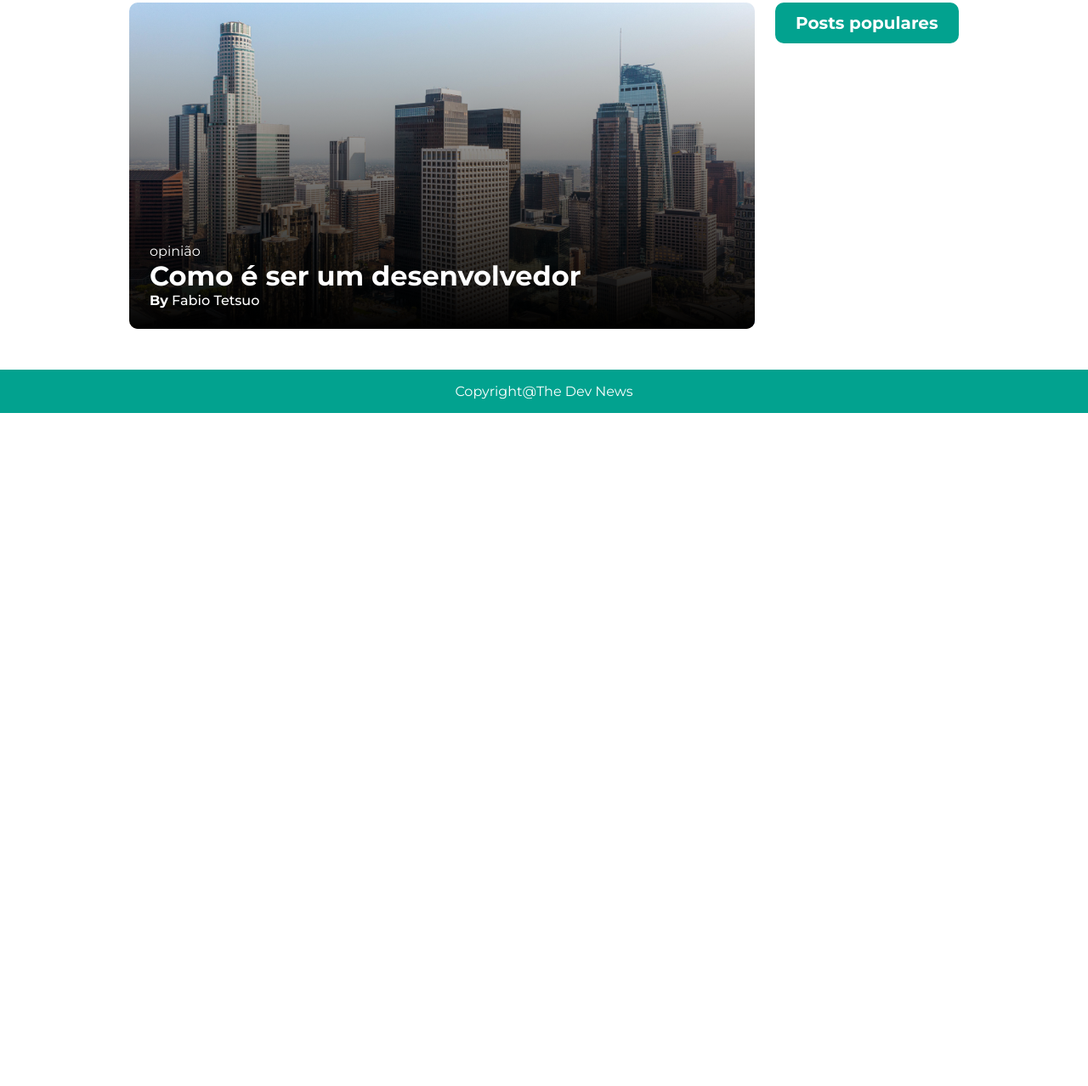
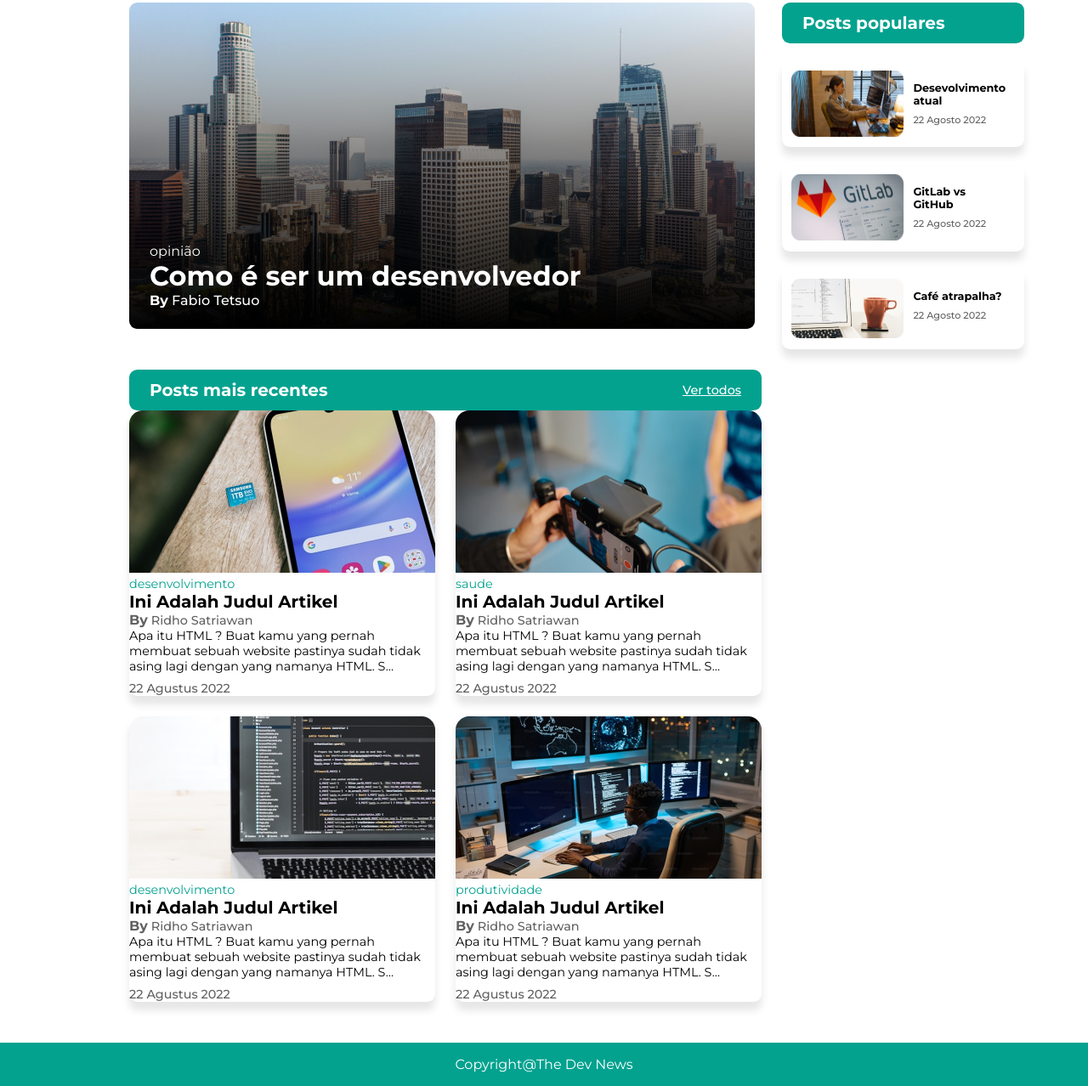
Before and after one commit to danielbricola/RID185954_Desafio02, a plain HTML site: page index.html in a window 1280 px wide. Shown: the part 116-1394 px from the top of the page at 85% size. Before the commit the page ends 800 px from the top, so only its background shows below. Drawn offline with Linux system fonts and the light colour scheme.

Commit message:
Implementation of sections

```diff
--- a/index.html
+++ b/index.html
@@ -29,7 +29,86 @@
             <header class="section-header">
                 <h2>Posts populares</h2>
             </header>
+            <div>
+                <div class="side-card">
+                    <img src="assets/image article 1.png" alt="">
+                    <div class="content-side-card">
+                        <h3>Desevolvimento atual</h3>
+                        <p class="date gray">22 Agosto 2022</p>
+                    </div>
+                </div>
+                <div class="side-card">
+                    <img src="assets/image article 2.png" alt="">
+                    <div class="content-side-card">
+                        <h3>GitLab vs GitHub</h3>
+                        <p class="date gray">22 Agosto 2022</p>
+                    </div>
+                </div>
+                <div class="side-card">
+                    <img src="assets/image article 3.png" alt="">
+                    <div class="content-side-card">
+                        <h3>Café atrapalha?</h3>
+                        <p class="date gray">22 Agosto 2022</p>
+                    </div>
+                </div>
+            </div>
+        </section>
 
+        <section class="recent-posts">
+            <header class="section-header">
+                <h2>Posts mais recentes</h2>
+                <a class="white see-more" href="#">Ver todos</a>
+            </header>
+            <div class="cards-container">
+                <div class="card">
+                    <img class="card-img" src="assets/banner image 1.png" alt="">
+                    <div class="card-content">
+                        <p class="topic">desenvolvimento</p>
+                        <h4>Ini Adalah Judul Artikel</h4>
+                        <p class="autor gray"><b>By</b> Ridho Satriawan</p>
+                        <p class="information">Apa itu HTML ? Buat kamu yang pernah membuat sebuah website pastinya
+                            sudah
+                            tidak asing lagi dengan yang namanya HTML. S…</p>
+                        <p class="date gray">22 Agustus 2022</p>
+                    </div>
+                </div>
+                <div class="card">
+                    <img class="card-img" src="assets/banner image 2.png" alt="">
+                    <div class="card-content">
+                        <p class="topic">saude</p>
+                        <h4>Ini Adalah Judul Artikel</h4>
+                        <p class="autor gray"><b>By</b> Ridho Satriawan</p>
+                        <p class="information">Apa itu HTML ? Buat kamu yang pernah membuat sebuah website pastinya
+                            sudah
+                            tidak asing lagi dengan yang namanya HTML. S…</p>
+                        <p class="date gray">22 Agustus 2022</p>
+                    </div>
+                </div>
+                <div class="card">
+                    <img class="card-img" src="assets/banner image 3.png" alt="">
+                    <div class="card-content">
+                        <p class="topic">desenvolvimento</p>
+                        <h4>Ini Adalah Judul Artikel</h4>
+                        <p class="autor gray"><b>By</b> Ridho Satriawan</p>
+                        <p class="information">Apa itu HTML ? Buat kamu yang pernah membuat sebuah website pastinya
+                            sudah
+                            tidak asing lagi dengan yang namanya HTML. S…</p>
+                        <p class="date gray">22 Agustus 2022</p>
+                    </div>
+                </div>
+                <div class="card">
+                    <img class="card-img" src="assets/banner image 4.png" alt="">
+                    <div class="card-content">
+                        <p class="topic">produtividade</p>
+                        <h4>Ini Adalah Judul Artikel</h4>
+                        <p class="autor gray"><b>By</b> Ridho Satriawan</p>
+                        <p class="information">Apa itu HTML ? Buat kamu yang pernah membuat sebuah website pastinya
+                            sudah
+                            tidak asing lagi dengan yang namanya HTML. S…</p>
+                        <p class="date gray">22 Agustus 2022</p>
+                    </div>
+                </div>
+            </div>
         </section>
     </main>
 
--- a/style.css
+++ b/style.css
@@ -43,12 +43,12 @@ main {
   height: 24rem;
   display: flex;
   align-items: flex-end;
-  border-radius: 10px;
+  border-radius: .6rem;
 }
 
 .text-block {
   z-index: 2;
-  border-radius: 10px;
+  border-radius: .6rem;
 }
 
 .gradient-overlay {
@@ -57,7 +57,7 @@ main {
   height: 100%;
   background: linear-gradient(180deg, rgba(102, 102, 102, 0) 0%, #000000 100%);
   z-index: 1;
-  border-radius: 10px;
+  border-radius: .6rem;
 }
 
 .banner-article > div {
@@ -84,11 +84,81 @@ h2 {
 }
 
 .section-header {
-  border-radius: 10px;
+  border-radius: .6rem;
   height: 3rem;
   display: flex;
   align-items: center;
+  justify-content: space-between;
   padding: 0 1.5rem;
+}
+
+.side-card {
+  display: flex;
+  box-shadow: 0px 10px 10px 0px #0000001a;
+  border-radius: .6rem;
+  padding: .8rem .7rem;
+  margin-top: 1.2rem;
+}
+
+h3 {
+  font-weight: 700;
+  font-size: .8rem;
+}
+
+.gray {
+  color: #616161;
+}
+
+.date {
+  font-weight: 500;
+  font-size: .7rem;
+  margin-top: .5rem;
+}
+
+.content-side-card {
+  padding: .8rem .7rem;
+}
+
+/* POSTS RECENTES */
+
+.see-more {
+    font-weight: 500;
+    font-size: .9rem;
+}
+
+.cards-container {
+    display: grid;
+    grid-template-columns: 1fr 1fr;
+    gap: 1.5rem;
+}
+
+.card {
+  box-shadow: 0px 10px 10px 0px #0000001a;
+  border-radius: .6rem;
+}
+
+.topic {
+    color: #02A28F;
+    font-weight: 400;
+    font-size: .9rem;
+}
+
+h4 {
+    font-weight: 700;
+    font-size: 1.25rem;
+}
+
+.card-content > .autor {
+    font-size: .9rem;
+}
+
+.card-content > .date {
+    font-size: .9rem;
+}
+
+.information {
+    font-weight: 400;
+    font-size: .9rem;
 }
 
 /* RODAPÉ */
```
Also changed, not shown: assets/banner image 1.png (added), assets/banner image 2.png (added), assets/banner image 3.png (added), assets/banner image 4.png (added), assets/image article 1.png (added), assets/image article 2.png (added), assets/image article 3.png (added).
